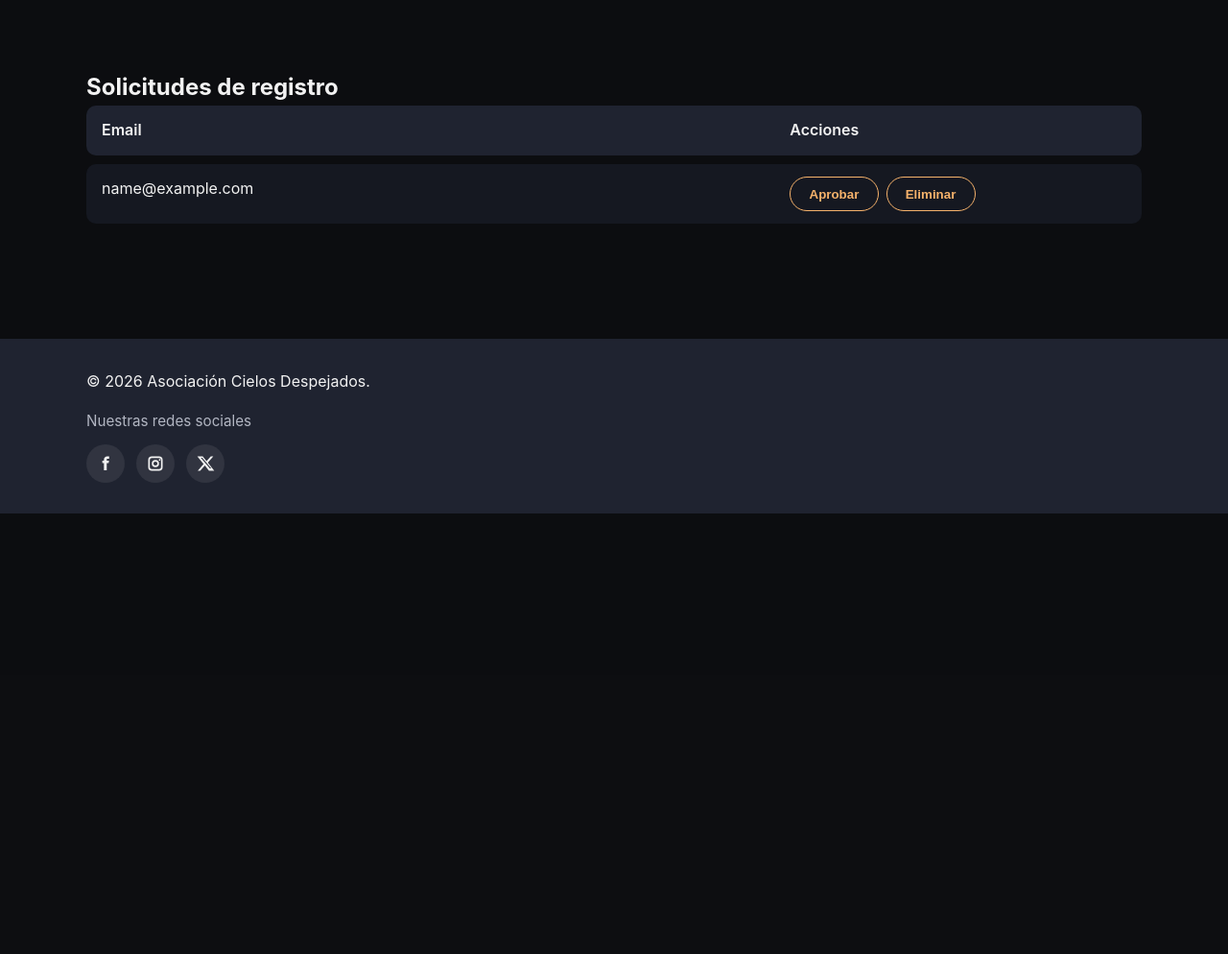
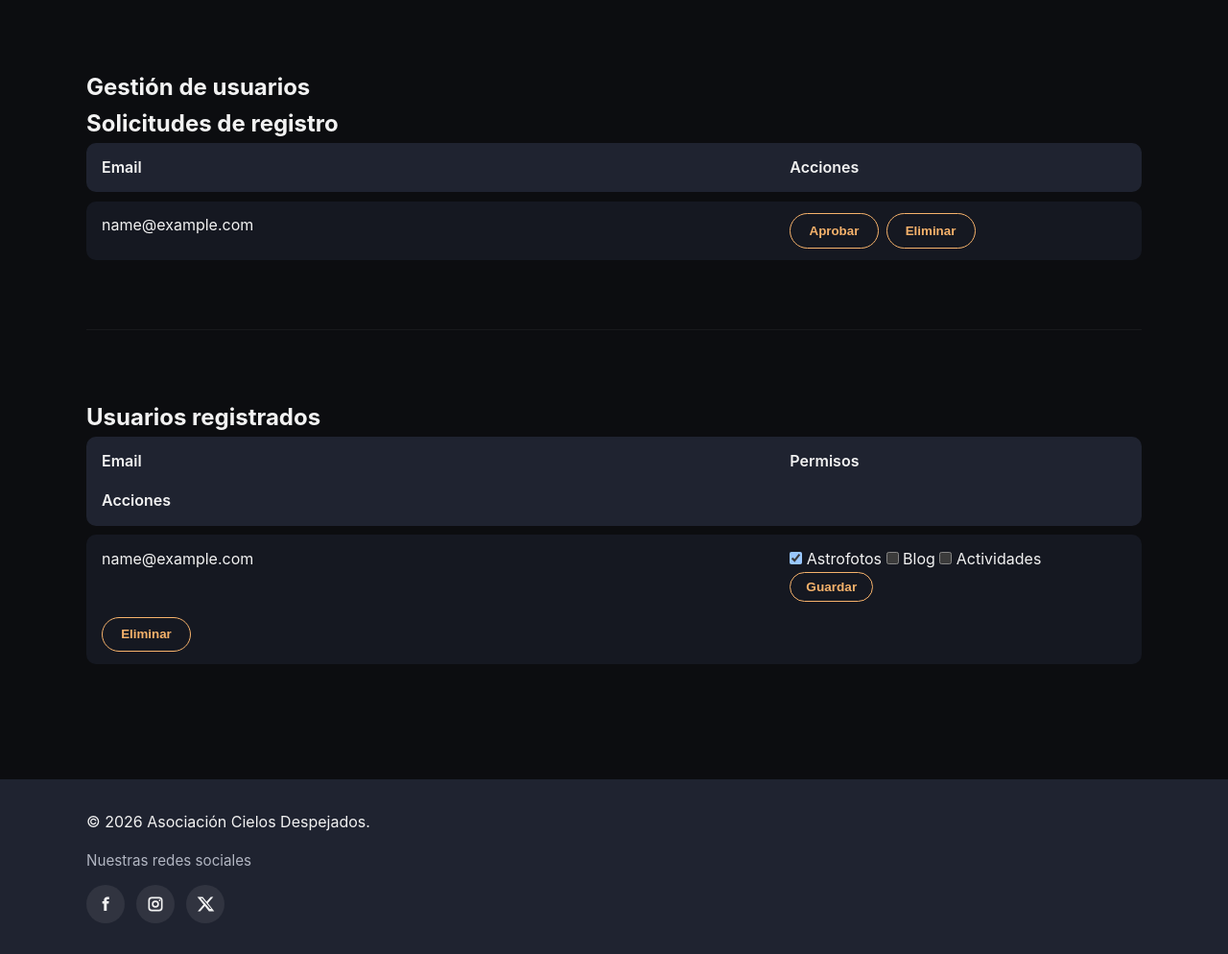
Before and after one commit to GonzalezFJR/CDweb, a FastAPI app: template app/templates/admin_requests.html in a window 1280 px wide. Shown: the part 97-1091 px from the top of the page at 96% size. Before the commit the page ends 632 px from the top, so only its background shows below. Run offline with FastAPI, Linux system fonts and the light colour scheme; the template is opened without the code that fills it: most values are stand-ins (such as "Sample title", 1, 10 or a date in 2020); parts of the project's set-up code (start-up, migrations or seed data) failed here and were passed over.

Commit message:
Actualizar permisos de usuarios

```diff
--- a/app/main.py
+++ b/app/main.py
@@ -8,6 +8,8 @@ from fastapi.exception_handlers import http_exception_handler as fastapi_http_ex
 from fastapi.responses import RedirectResponse
 from fastapi.staticfiles import StaticFiles
 from fastapi.templating import Jinja2Templates
+from bson import ObjectId
+from bson.errors import InvalidId
 from starlette.exceptions import HTTPException as StarletteHTTPException
 from starlette.middleware.sessions import SessionMiddleware
 
@@ -26,6 +28,8 @@ TEMPLATES_DIR = BASE_DIR / "templates"
 app.mount("/static", StaticFiles(directory=STATIC_DIR), name="static")
 
 templates = Jinja2Templates(directory=TEMPLATES_DIR)
+
+PERMISSION_KEYS = ("photos", "blog", "activities")
 
 SPANISH_MONTHS = {
     1: "enero",
@@ -53,8 +57,9 @@ async def get_current_user(request: Request) -> dict | None:
     if not user_email:
         return None
     if settings.admin_email and user_email == settings.admin_email:
-        return {"email": user_email, "is_admin": True}
-    return await db.users.find_one({"email": user_email})
+        return _normalize_user({"email": user_email, "is_admin": True})
+    user = await db.users.find_one({"email": user_email})
+    return _normalize_user(user) if user else None
 
 
 async def require_admin(user: dict | None = Depends(get_current_user)) -> dict:
@@ -193,6 +198,36 @@ def _serialize_doc(document: dict[str, Any]) -> dict[str, Any]:
     return document
 
 
+def _default_permissions(value: dict[str, Any] | None = None) -> dict[str, bool]:
+    permissions = value or {}
+    return {key: bool(permissions.get(key)) for key in PERMISSION_KEYS}
+
+
+def _normalize_user(user: dict[str, Any]) -> dict[str, Any]:
+    normalized = dict(user)
+    if normalized.get("is_admin"):
+        normalized["permissions"] = {key: True for key in PERMISSION_KEYS}
+    else:
+        normalized["permissions"] = _default_permissions(normalized.get("permissions"))
+    return normalized
+
+
+def _has_permission(user: dict[str, Any] | None, permission: str) -> bool:
+    if not user:
+        return False
+    if user.get("is_admin"):
+        return True
+    permissions = _default_permissions(user.get("permissions"))
+    return permissions.get(permission, False)
+
+
+def _parse_object_id(value: str) -> ObjectId:
+    try:
+        return ObjectId(value)
+    except InvalidId as exc:
+        raise HTTPException(status_code=404) from exc
+
+
 def _format_spanish_date(value: Any) -> str:
     if not value:
         return ""
@@ -242,8 +277,9 @@ async def _ensure_user_profile(user: dict) -> dict[str, Any]:
             "bio": "",
             "equipment_notes": "",
             "is_admin": bool(user.get("is_admin")),
+            "permissions": _default_permissions(),
         }
-    return profile
+    return _normalize_user(profile)
 
 
 @app.get("/")
@@ -384,7 +420,7 @@ async def astrofotos_upload(
     version_files: list[UploadFile] = File(default=[]),
     user: dict | None = Depends(get_current_user),
 ) -> Any:
-    if not user:
+    if not user or not _has_permission(user, "photos"):
         raise HTTPException(status_code=403)
     filename = f"{datetime.utcnow().timestamp()}_{photo_file.filename}"
     file_path = STATIC_DIR / "store" / "pics" / filename
@@ -455,7 +491,7 @@ async def blog(request: Request, page: int = 1, user: dict | None = Depends(get_
 
 @app.get("/blog/nueva")
 async def blog_new(request: Request, user: dict | None = Depends(get_current_user)) -> Any:
-    if not user:
+    if not user or not _has_permission(user, "blog"):
         raise HTTPException(status_code=403)
     return templates.TemplateResponse(
         "blog_new.html",
@@ -467,6 +503,10 @@ async def blog_new(request: Request, user: dict | None = Depends(get_current_use
 async def media_list(scope: str, user: dict | None = Depends(get_current_user)) -> Any:
     if not user:
         raise HTTPException(status_code=403)
+    if scope == "blog" and not _has_permission(user, "blog"):
+        raise HTTPException(status_code=403)
+    if scope == "activities" and not _has_permission(user, "activities"):
+        raise HTTPException(status_code=403)
     return {"images": _list_store_images(scope)}
 
 
@@ -477,6 +517,10 @@ async def media_upload(
     user: dict | None = Depends(get_current_user),
 ) -> Any:
     if not user:
+        raise HTTPException(status_code=403)
+    if scope == "blog" and not _has_permission(user, "blog"):
+        raise HTTPException(status_code=403)
+    if scope == "activities" and not _has_permission(user, "activities"):
         raise HTTPException(status_code=403)
     directory = _store_images_dir(scope)
     directory.mkdir(parents=True, exist_ok=True)
@@ -500,7 +544,7 @@ async def blog_new_submit(
     image: UploadFile | None = Form(None),
     user: dict | None = Depends(get_current_user),
 ) -> Any:
-    if not user:
+    if not user or not _has_permission(user, "blog"):
         raise HTTPException(status_code=403)
     image_url = ""
     if image and image.filename:
@@ -539,7 +583,9 @@ async def blog_detail(
     if entry.get("is_hidden") and not user:
         raise HTTPException(status_code=404)
     can_edit = bool(
-        user and (user.get("is_admin") or entry.get("author_email") == user.get("email"))
+        user
+        and _has_permission(user, "blog")
+        and (user.get("is_admin") or entry.get("author_email") == user.get("email"))
     )
     return templates.TemplateResponse(
         "blog_detail.html",
@@ -563,6 +609,8 @@ async def blog_edit(
     entry = await db.blog_entries.find_one({"_id": entry_id})
     if not entry:
         raise HTTPException(status_code=404)
+    if not _has_permission(user, "blog"):
+        raise HTTPException(status_code=403)
     if entry.get("author_email") != user.get("email") and not user.get("is_admin"):
         raise HTTPException(status_code=403)
     return templates.TemplateResponse(
@@ -591,6 +639,8 @@ async def blog_edit_submit(
     entry = await db.blog_entries.find_one({"_id": entry_id})
     if not entry:
         raise HTTPException(status_code=404)
+    if not _has_permission(user, "blog"):
+        raise HTTPException(status_code=403)
     if entry.get("author_email") != user.get("email") and not user.get("is_admin"):
         raise HTTPException(status_code=403)
     updates = {
@@ -632,6 +682,8 @@ async def blog_delete(
     entry = await db.blog_entries.find_one({"_id": entry_id})
     if not entry:
         raise HTTPException(status_code=404)
+    if not _has_permission(user, "blog"):
+        raise HTTPException(status_code=403)
     if entry.get("author_email") != user.get("email") and not user.get("is_admin"):
         raise HTTPException(status_code=403)
     await db.blog_entries.delete_one({"_id": entry_id})
@@ -673,7 +725,7 @@ async def activities(
 
 @app.get("/actividades/nueva")
 async def activities_new(request: Request, user: dict | None = Depends(get_current_user)) -> Any:
-    if not user:
+    if not user or not _has_permission(user, "activities"):
         raise HTTPException(status_code=403)
     return templates.TemplateResponse(
         "activities_new.html",
@@ -694,7 +746,7 @@ async def activities_new_submit(
     image: UploadFile | None = Form(None),
     user: dict | None = Depends(get_current_user),
 ) -> Any:
-    if not user:
+    if not user or not _has_permission(user, "activities"):
         raise HTTPException(status_code=403)
     image_url = ""
     if image and image.filename:
@@ -740,7 +792,11 @@ async def activities_detail(
         raise HTTPException(status_code=404)
     can_edit = bool(
         user
-        and (user.get("is_admin") or activity.get("author_email") == user.get("email"))
+        and _has_permission(user, "activities")
+        and (
+            user.get("is_admin")
+            or activity.get("author_email") == user.get("email")
+        )
     )
     return templates.TemplateResponse(
         "activities_detail.html",
@@ -764,6 +820,8 @@ async def activities_edit(
     activity = await db.activities.find_one({"_id": activity_id})
     if not activity:
         raise HTTPException(status_code=404)
+    if not _has_permission(user, "activities"):
+        raise HTTPException(status_code=403)
     if activity.get("author_email") != user.get("email") and not user.get("is_admin"):
         raise HTTPException(status_code=403)
     return templates.TemplateResponse(
@@ -794,6 +852,8 @@ async def activities_edit_submit(
     activity = await db.activities.find_one({"_id": activity_id})
     if not activity:
         raise HTTPException(status_code=404)
+    if not _has_permission(user, "activities"):
+        raise HTTPException(status_code=403)
     if activity.get("author_email") != user.get("email") and not user.get("is_admin"):
         raise HTTPException(status_code=403)
     updates = {
@@ -840,6 +900,8 @@ async def activities_delete(
     activity = await db.activities.find_one({"_id": activity_id})
     if not activity:
         raise HTTPException(status_code=404)
+    if not _has_permission(user, "activities"):
+        raise HTTPException(status_code=403)
     if activity.get("author_email") != user.get("email") and not user.get("is_admin"):
         raise HTTPException(status_code=403)
     await db.activities.delete_one({"_id": activity_id})
@@ -1006,9 +1068,18 @@ async def register_submit(
 async def admin_requests(request: Request, user: dict = Depends(require_admin)) -> Any:
     requests_cursor = db.pending_registrations.find().sort("requested_at", -1)
     requests_list = [_serialize_doc(req) async for req in requests_cursor]
+    users_cursor = db.users.find().sort("email", 1)
+    users_list = [
+        _serialize_doc(_normalize_user(user_doc)) async for user_doc in users_cursor
+    ]
     return templates.TemplateResponse(
         "admin_requests.html",
-        {"request": request, "requests": requests_list, "user": user},
+        {
+            "request": request,
+            "requests": requests_list,
+            "users": users_list,
+            "user": user,
+        },
     )
 
 
@@ -1031,3 +1102,29 @@ async def admin_approve(request_id: str, user: dict = Depends(require_admin)) ->
 async def admin_delete(request_id: str, user: dict = Depends(require_admin)) -> Any:
     await db.pending_registrations.delete_one({"_id": request_id})
     return RedirectResponse("/admin/solicitudes", status_code=303)
+
+
+@app.post("/admin/usuarios/{user_id}/permisos")
+async def admin_update_permissions(
+    user_id: str,
+    photos: str | None = Form(None),
+    blog: str | None = Form(None),
+    activities: str | None = Form(None),
+    user: dict = Depends(require_admin),
+) -> Any:
+    permissions = {
+        "photos": photos == "on",
+        "blog": blog == "on",
+        "activities": activities == "on",
+    }
+    await db.users.update_one(
+        {"_id": _parse_object_id(user_id)},
+        {"$set": {"permissions": permissions}},
+    )
+    return RedirectResponse("/admin/solicitudes", status_code=303)
+
+
+@app.post("/admin/usuarios/{user_id}/eliminar")
+async def admin_user_delete(user_id: str, user: dict = Depends(require_admin)) -> Any:
+    await db.users.delete_one({"_id": _parse_object_id(user_id)})
+    return RedirectResponse("/admin/solicitudes", status_code=303)
--- a/app/templates/activities.html
+++ b/app/templates/activities.html
@@ -4,7 +4,7 @@
 <section class="section container reveal">
   <div class="section-header">
     <h1>Actividades</h1>
-    {% if user %}
+    {% if user and user.permissions.activities %}
     <a class="button" href="/actividades/nueva">Nueva actividad</a>
     {% endif %}
   </div>
--- a/app/templates/admin_requests.html
+++ b/app/templates/admin_requests.html
@@ -2,7 +2,8 @@
 
 {% block content %}
 <section class="section container reveal">
-  <h1>Solicitudes de registro</h1>
+  <h1>Gestión de usuarios</h1>
+  <h2>Solicitudes de registro</h2>
   <div class="table">
     <div class="table-row table-header">
       <span>Email</span>
@@ -25,4 +26,44 @@
     {% endfor %}
   </div>
 </section>
+
+<section class="section container reveal">
+  <h2>Usuarios registrados</h2>
+  <div class="table">
+    <div class="table-row table-header">
+      <span>Email</span>
+      <span>Permisos</span>
+      <span>Acciones</span>
+    </div>
+    {% for registered_user in users %}
+    <div class="table-row">
+      <span>{{ registered_user.email }}</span>
+      <span class="actions">
+        <form method="post" action="/admin/usuarios/{{ registered_user._id }}/permisos">
+          <label class="checkbox">
+            <input type="checkbox" name="photos" {% if registered_user.permissions.photos %}checked{% endif %} />
+            Astrofotos
+          </label>
+          <label class="checkbox">
+            <input type="checkbox" name="blog" {% if registered_user.permissions.blog %}checked{% endif %} />
+            Blog
+          </label>
+          <label class="checkbox">
+            <input type="checkbox" name="activities" {% if registered_user.permissions.activities %}checked{% endif %} />
+            Actividades
+          </label>
+          <button class="button ghost small" type="submit">Guardar</button>
+        </form>
+      </span>
+      <span class="actions">
+        <form method="post" action="/admin/usuarios/{{ registered_user._id }}/eliminar">
+          <button class="button ghost" type="submit">Eliminar</button>
+        </form>
+      </span>
+    </div>
+    {% else %}
+    <p class="muted">No hay usuarios registrados.</p>
+    {% endfor %}
+  </div>
+</section>
 {% endblock %}
--- a/app/templates/astrofotos.html
+++ b/app/templates/astrofotos.html
@@ -51,7 +51,7 @@
   <div class="astrofoto-pagination" data-astrofoto-pagination></div>
 </section>
 
-{% if user %}
+{% if user and user.permissions.photos %}
 <section class="section container reveal">
   <div class="section-header">
     <h2>Subir nuevas imágenes</h2>
--- a/app/templates/blog.html
+++ b/app/templates/blog.html
@@ -4,7 +4,7 @@
 <section class="section container reveal">
   <div class="section-header">
     <h1>Blog</h1>
-    {% if user %}
+    {% if user and user.permissions.blog %}
     <a class="button" href="/blog/nueva">Nueva entrada</a>
     {% endif %}
   </div>
```
Also changed, not shown: app/auth.py (+6 -1 lines).
